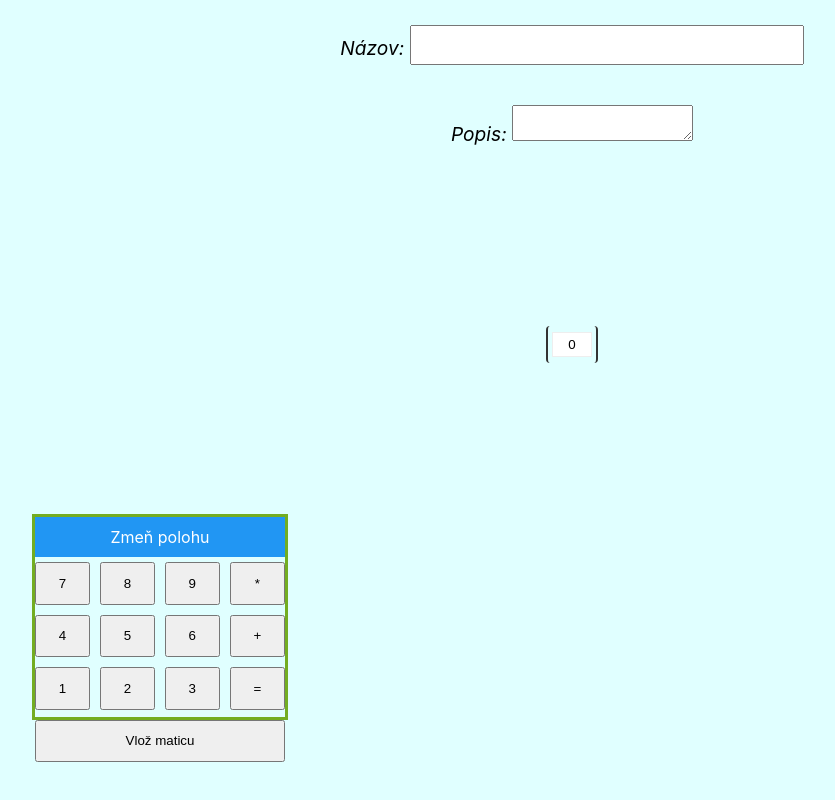
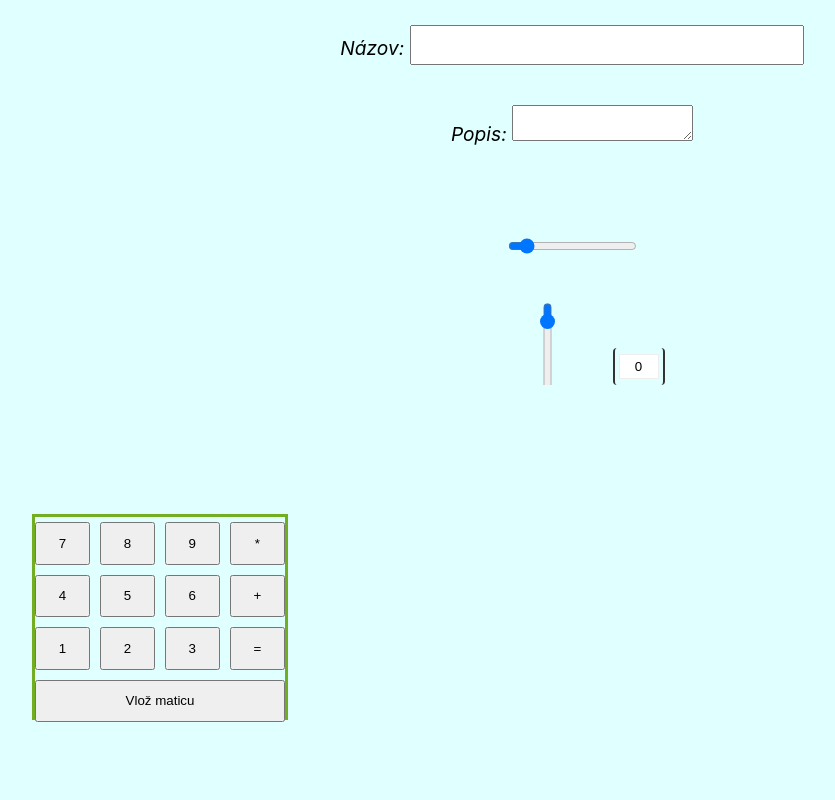
Before and after one commit to pietro13/projektitu5, a React (Create React App) app: page / in a window 1280 px wide. Both pictures are taken after a click on the button "Vlož maticu". Shown: the whole page, without its empty margins (68-903 px from the left). Built offline with nearby package versions, Linux system fonts and the light colour scheme.

Commit message:
hotovy frontend z navodu

```diff
--- a/src/Calc.js
+++ b/src/Calc.js
@@ -1,8 +1,9 @@
 import React from 'react'
 import CalcPanel from "./CalcPanel";
-
+import RangeSlider from "./Slider";
 import Matrix from "./react-matrix";
 import {render} from "@testing-library/react";
+import board from "./keyboard";
 
 class Calc extends React.Component{
 
@@ -10,7 +11,7 @@ class Calc extends React.Component{
         super(props);
         this.state = {
             /* matica riadok stlpec array matic array operacii*/
-            all: [-1,-1,-1,[[[0]]],[] ],
+            all: [-1,-1,-1,[],[] ],
             update: 0,
         };
     }
@@ -117,11 +118,14 @@ class Calc extends React.Component{
 
 
         return(
-            <span>
+            <span  >
                 <div className="matrix-output" >
 
                     {all[3].map((row, i) => (
+                        <span><RangeSlider  />
                         <span key={i} className="matrix-output">
+                            <span style={{ transform: "rotate(90deg)"}}>
+                            <RangeSlider  /></span>
                             <Matrix columns={all[3][i]} all={all} key={i}/>
                             {all[4][i] &&
 
@@ -133,14 +137,15 @@ class Calc extends React.Component{
                                 textAlign: 'center'}}/>
                         }
                         </span>
-
+                        </span>
 
                     ))}
                 </div>
 
 
                 <div className="Calc-buttons" >
-                    <div className="movecalc" >Zmeň polohu</div>
+
+
                     <CalcPanel className="calc-grid"
                     result={this.state.result}
                     numberClicked={this.numberHandler.bind(this)}
--- /dev/null
+++ b/src/Slider.js
@@ -0,0 +1,60 @@
+
+import React from 'react'
+
+
+
+const genSlideStyle = (value) => {
+    return {
+        point: {
+            down: `calc(${value * 20}% - ${5 + 3 * value}px)`,
+        },
+
+
+        range: {
+            width: `${value * 20}%`,
+        },
+    };
+};
+
+class RangeSlider extends React.Component {
+    constructor (props) {
+        super(props);
+        this.state = {
+            value: 1,
+        }
+    }
+
+    handleChange = (e) => {
+        this.setState({ value: e.target.value });
+    }
+
+    render () {
+        const slideStyle = genSlideStyle(this.state.value);
+
+        return (
+            <div className="range" >
+                <span className="bullet" />
+                <span className="bullet-1" />
+                <span className="bullet-2" />
+                <span className="bullet-3" />
+
+                <span className="range-value" style={slideStyle.range} />
+                <span className="circle" style={slideStyle.point} />
+                <input
+                    className="range-slide"
+                    name="range"
+                    type="range"
+                    min="0"
+                    max="10"
+                    value={this.state.value}
+                    step="1"
+                    onChange={this.handleChange}
+                />
+
+            </div>
+        );
+    }
+}
+
+
+export default RangeSlider;
--- a/src/index.css
+++ b/src/index.css
@@ -25,15 +25,25 @@ code {
 
 .matrix-output{
 
-  horiz-align: center;
+
 
   padding-top: 90px;
 
   display: flex;
-  justify-content: center;
+
   align-items: center;
+  overflow-x: scroll;
 
 
+
+
+}
+
+
+.matrix-output::before,
+.matrix-output::after {
+  content: '';
+  flex: 1;
 }
 .marks{
 
--- a/src/keyboard.js
+++ b/src/keyboard.js
@@ -1,6 +1,9 @@
 import React from 'react'
+import Calc from "./Calc";
 
 function board(props)
 {
+    console.log(props);
+}
 
-}
+export default board;
```
